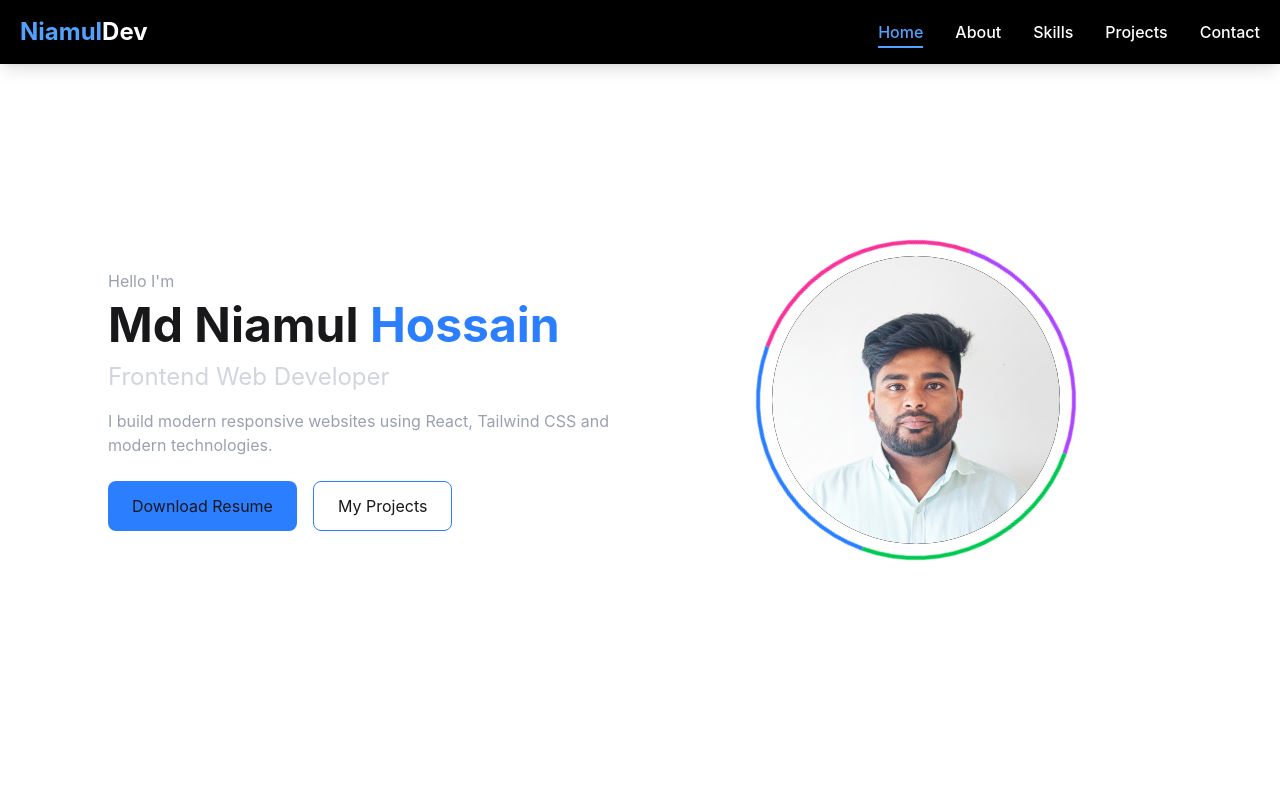
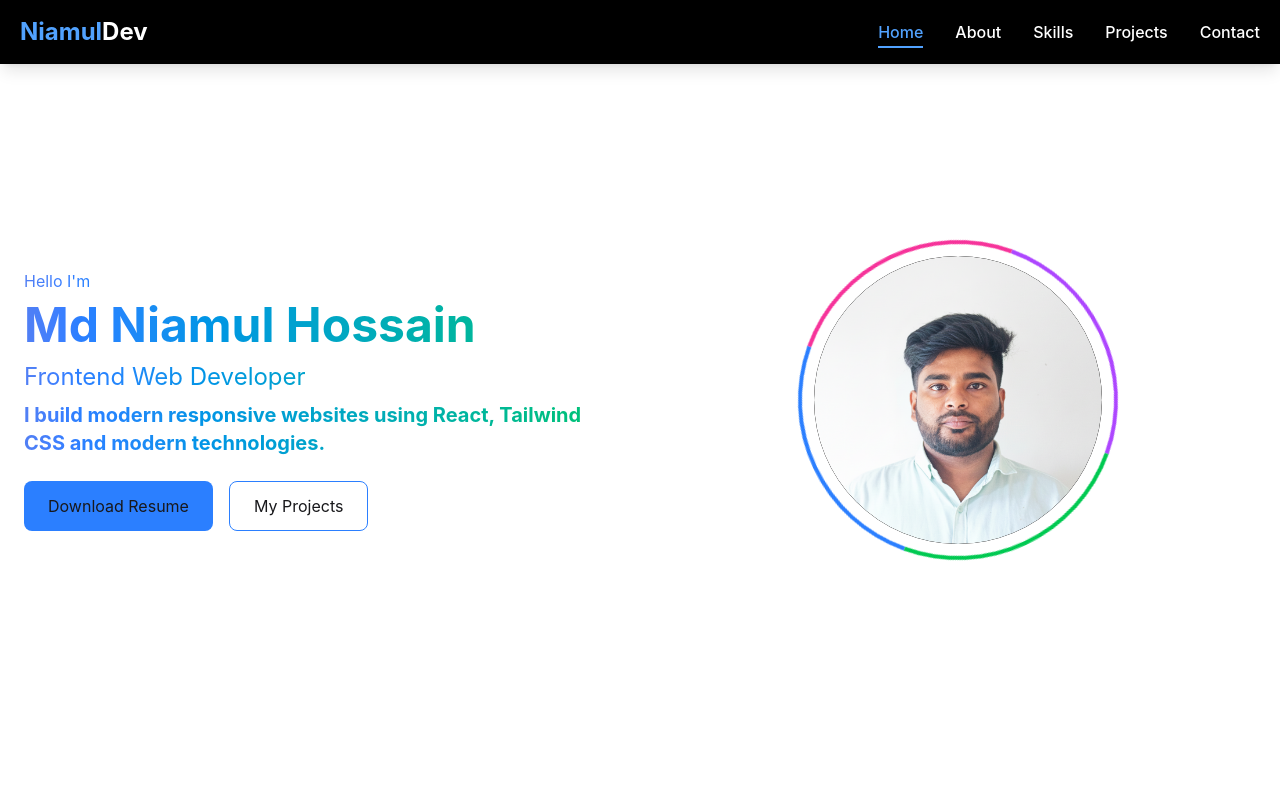
Before and after one commit to MdNiamul/React-Portfoliyo, a React (Vite) app: page / in a window 1280 px wide. Shown: the top 800 px of the page. Built offline with nearby package versions, Linux system fonts and the light colour scheme.

Commit message:
create-color-animated

```diff
--- a/src/Pages/About.jsx
+++ b/src/Pages/About.jsx
@@ -1,4 +1,5 @@
 import React from "react";
+import image from '../assets/Niamul.png'
 
 const About = () => {
   return (
@@ -13,7 +14,7 @@ const About = () => {
         {/* Profile Image */}
         <div className="flex justify-center">
           <img
-            src="https://i.ibb.co/4pDNDk1/avatar.png"
+            src={image}
             alt="profile"
             className="w-72 rounded-2xl shadow-lg"
           />
--- a/src/Pages/HeroSection.jsx
+++ b/src/Pages/HeroSection.jsx
@@ -8,7 +8,7 @@ const HeroSection = () => {
             <section className="min-h-screen flex items-center">
                 <div className="max-w-7xl mx-auto px-6 grid md:grid-cols-2 gap-10 items-center">
 
-                    <div>
+                    {/* <div>
                         <h2 className="text-gray-400">Hello I'm</h2>
 
                         <h1 className="text-5xl font-bold mt-2">
@@ -26,6 +26,44 @@ const HeroSection = () => {
 
                         <div className="mt-6 flex gap-4">
                             <button className="bg-blue-500 cursor-pointer px-6 py-3 rounded-lg hover:bg-blue-600">
+                                Download Resume
+                            </button>
+
+                            <button className="border cursor-pointer border-blue-500 px-6 py-3 rounded-lg hover:bg-blue-500">
+                                My Projects
+                            </button>
+                        </div>
+                    </div> */}
+
+                    <div>
+                        <h2 className="text-gray-400 bg-gradient-to-r from-red-500 via-blue-500 to-green-500
+                         bg-[length:200%_100%] bg-clip-text text-transparent
+                         animate-[shine_3s_linear_infinite]">Hello I'm</h2>
+
+                        <h1 className="text-5xl font-bold mt-2
+                           bg-gradient-to-r from-red-500 via-blue-500 to-green-500
+                          bg-[length:200%_100%] bg-clip-text text-transparent
+                          animate-[shine_3s_linear_infinite]">
+                            Md Niamul Hossain
+                        </h1>
+
+                        <h3 className="text-2xl mt-3
+                           bg-gradient-to-r from-red-500 via-blue-500 to-green-500
+                           bg-[length:200%_100%] bg-clip-text text-transparent
+                           animate-[shine_3s_linear_infinite]">
+                            Frontend Web Developer
+                        </h3>
+
+                        <p className="text-xl font-bold mt-2
+                          bg-gradient-to-r from-red-500 via-blue-500 to-green-500
+                          bg-[length:200%_100%] bg-clip-text text-transparent
+                          animate-[shine_3s_linear_infinite]">
+                            I build modern responsive websites using React,
+                            Tailwind CSS and modern technologies.
+                        </p>
+
+                        <div className="mt-6 flex gap-4">
+                            <button className="bg-blue-500 cursor-pointer px-6 py-3 rounded-lg hover:bg-blue-600 ">
                                 Download Resume
                             </button>
 
--- a/src/index.css
+++ b/src/index.css
@@ -0,0 +1,8 @@
+@keyframes shine {
+  0% {
+    background-position: -200% center;
+  }
+  100% {
+    background-position: 200% center;
+  }
+}
```
